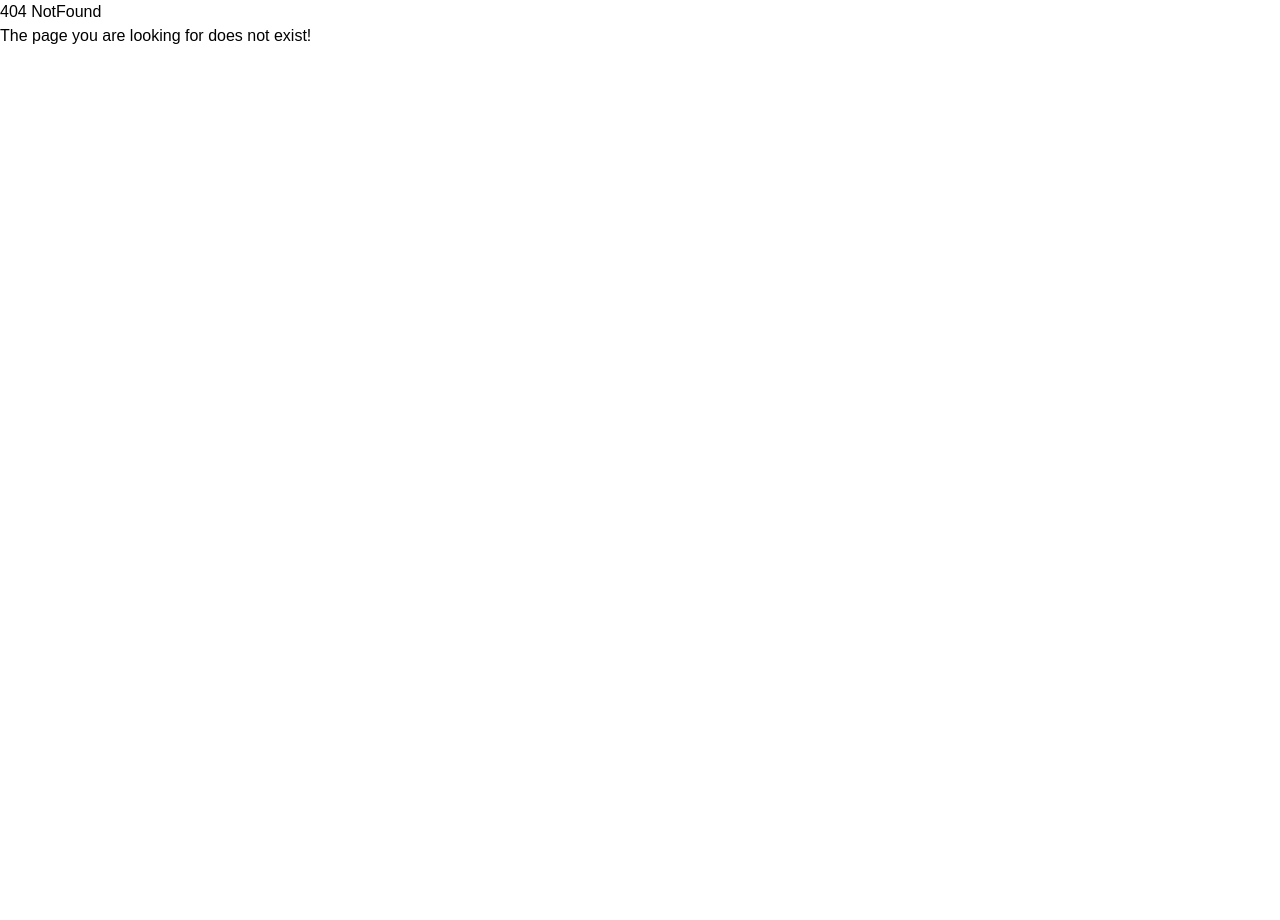
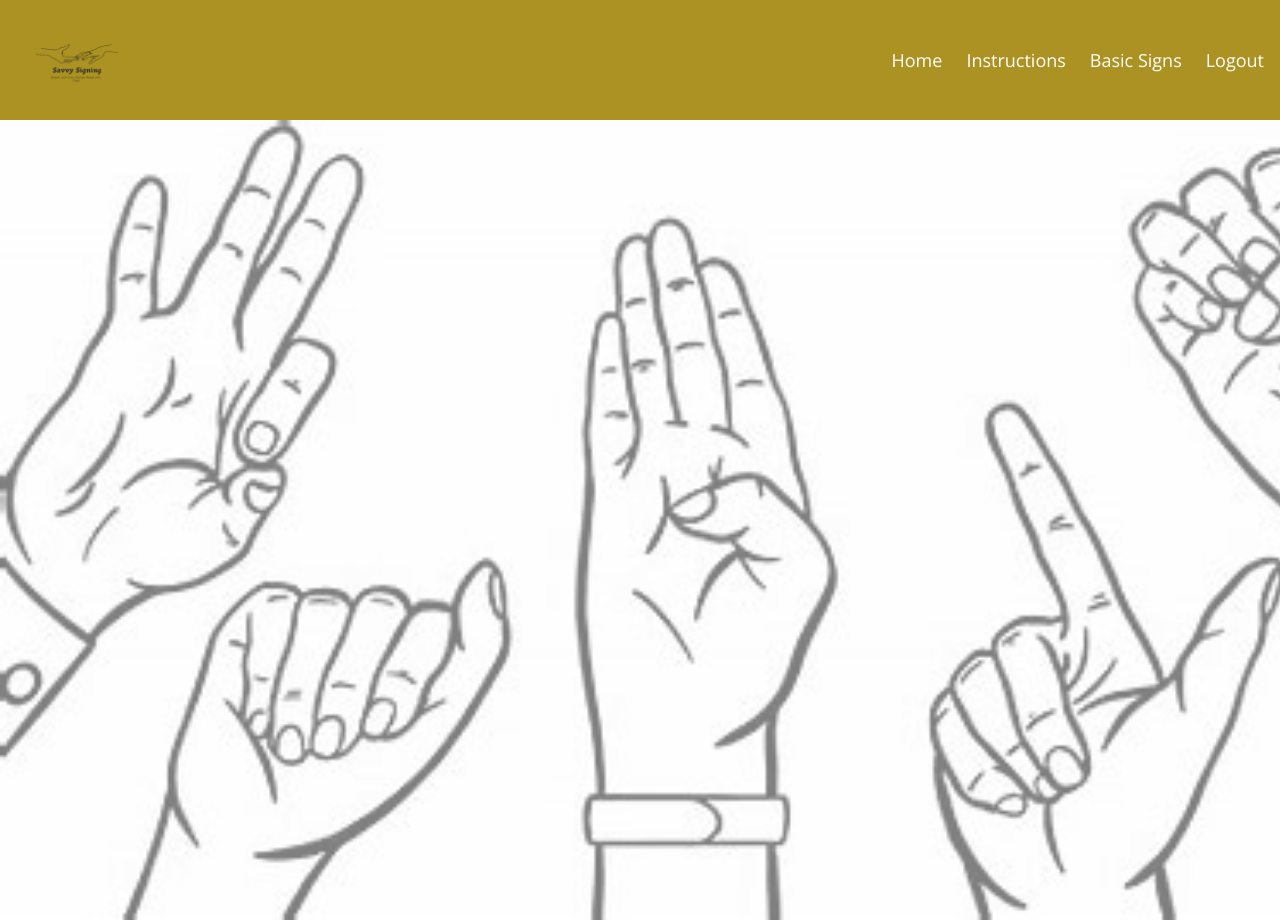
Before and after one commit to TraciebelWairimu/SavvySigning, a React (Vite) app in the folder frontend/: page /translate in a window 1280 px wide. Before the commit this address had no page. Before the commit the page ends 800 px from the top, so only its background shows below. Built offline with nearby package versions, Linux system fonts and the light colour scheme; a web font is replaced by a local one.

Commit message:
Complete home page and create pages for signs and translations

```diff
--- a/frontend/src/components/App.jsx
+++ b/frontend/src/components/App.jsx
@@ -7,6 +7,7 @@ import Home from "../pages/Home.jsx"
 import NotFound from "../pages/NotFound.jsx"
 import ProtectedRoute from "./ProtectedRoute.jsx"
 import Landing from "../pages/Landing.jsx";
+import Translate from "../pages/Translate.jsx";
 
 function Logout() {
   localStorage.clear()
@@ -35,6 +36,7 @@ function App() {
           <Route path="/register" element={<RegisterAndLogout />} />
           <Route path="*" element={<NotFound />} />
           <Route path="/landing" element={<Landing />} />
+          <Route path="/translate" element={<Translate />} />
         </Routes>
       </div>
   )
--- a/frontend/src/components/Form.jsx
+++ b/frontend/src/components/Form.jsx
@@ -46,7 +46,7 @@ function Form({ route, method }) {
                 showToast("Login successful.", "success");
                 navigate("/");
             } else {
-                showToast("Registration successful. Please log in.", "success");
+                showToast("Registration successful. Redirecting to login...", "success");
                 navigate("/login");
             }
         } catch (error) {
--- a/frontend/src/components/Header.jsx
+++ b/frontend/src/components/Header.jsx
@@ -1,4 +1,6 @@
 // eslint-disable-next-line no-unused-vars
+// noinspection BadExpressionStatementJS
+
 import React, {useState} from 'react';
 import { Link, NavLink, useLocation } from 'react-router-dom';
 import Logo from "../assets/logo.png";
@@ -12,7 +14,7 @@ const Header = () => {
     const location = useLocation();
 
     // Determine if the current path is /login or /register
-    const isAuthPage = location.pathname === '/login' || location.pathname === '/register';
+    const isAuthorized = location.pathname === '/login' || location.pathname === '/register' || location.pathname === '/landing';
 
     return (
         <header className="bg-[#AB9222]">
@@ -28,54 +30,49 @@ const Header = () => {
                     />
                 </Link>
 
-
-                {/*<div className="hidden lg:flex space-x-6 ml-auto">*/}
-                {/*    <NavLink*/}
-                {/*        to="/"*/}
-                {/*        className={({ isActive }) =>*/}
-                {/*            `font-open-sans text-lg ${isActive ? 'text-[#666]' : 'text-white'}`*/}
-                {/*        }*/}
-                {/*    >*/}
-                {/*        Home*/}
-                {/*    </NavLink>*/}
-                {/*    <NavLink*/}
-                {/*        to="/about"*/}
-                {/*        className={({ isActive }) =>*/}
-                {/*            `font-open-sans text-lg ${isActive ? 'text-[#666]' : 'text-white'}`*/}
-                {/*        }*/}
-                {/*    >*/}
-                {/*        About*/}
-                {/*    </NavLink>*/}
-                {/*    <NavLink*/}
-                {/*        to="/services"*/}
-                {/*        className={({ isActive }) =>*/}
-                {/*            `font-open-sans text-lg ${isActive ? 'text-[#666]' : 'text-white'}`*/}
-                {/*        }*/}
-                {/*    >*/}
-                {/*        Services*/}
-                {/*    </NavLink>*/}
-                {/*    <NavLink*/}
-                {/*        to="/projects"*/}
-                {/*        className={({ isActive }) =>*/}
-                {/*            `font-open-sans text-lg ${isActive ? 'text-[#666]' : 'text-white'}`*/}
-                {/*        }*/}
-                {/*    >*/}
-                {/*        Projects*/}
-                {/*    </NavLink>*/}
-                {/*    <NavLink*/}
-                {/*        to="/contact"*/}
-                {/*        className={({ isActive }) =>*/}
-                {/*            `font-open-sans text-lg ${isActive ? 'text-[#666]' : 'text-white'}`*/}
-                {/*        }*/}
-                {/*    >*/}
-                {/*        Contact*/}
-                {/*    </NavLink>*/}
-                {/*</div>*/}
-
+                {!isAuthorized ? (
+                    <>
+                        <div className="hidden lg:flex space-x-6 ml-auto">
+                            <NavLink
+                                to="/"
+                                className={({isActive}) =>
+                                    `font-open-sans text-lg ${isActive ? 'text-[#666]' : 'text-white'}`
+                                }
+                            >
+                                Home
+                            </NavLink>
+                            <NavLink
+                                to="/instructions"
+                                className={({isActive}) =>
+                                    `font-open-sans text-lg ${isActive ? 'text-[#666]' : 'text-white'}`
+                                }
+                            >
+                                Instructions
+                            </NavLink>
+                            <NavLink
+                                to="/signs"
+                                className={({isActive}) =>
+                                    `font-open-sans text-lg ${isActive ? 'text-[#666]' : 'text-white'}`
+                                }
+                            >
+                                Basic Signs
+                            </NavLink>
+                            <NavLink
+                                to="/login"
+                                className={({isActive}) =>
+                                    `font-open-sans text-lg ${isActive ? 'text-[#666]' : 'text-white'}`
+                                }
+                            >
+                                Logout
+                            </NavLink>
+                        </div>
+                    </>
+                    ) : (
+                    <>
                         <div className="hidden lg:flex space-x-6 ml-auto">
                             <NavLink
                                 to="/login"
-                        className={({ isActive }) =>
+                                className={({isActive}) =>
                                     `font-open-sans text-lg ${isActive ? 'text-[#666]' : 'text-white'}`
                                 }
                             >
@@ -83,14 +80,15 @@ const Header = () => {
                             </NavLink>
                             <NavLink
                                 to="/register"
-                        className={({ isActive }) =>
+                                className={({isActive}) =>
                                     `font-open-sans text-lg ${isActive ? 'text-[#666]' : 'text-white'}`
                                 }
                             >
                                 Register
                             </NavLink>
                         </div>
-
+                    </>
+                )}
 
                 <button
                     onClick={toggleMobileMenu}
@@ -103,7 +101,7 @@ const Header = () => {
                         viewBox="0 0 24 24"
                         stroke="currentColor"
                     >
-                        <path strokeLinecap="round" strokeLinejoin="round" strokeWidth={2} d="M4 6h16M4 12h16m-7 6h7" />
+                        <path strokeLinecap="round" strokeLinejoin="round" strokeWidth={2} d="M4 6h16M4 12h16m-7 6h7"/>
                     </svg>
                 </button>
             </div>
@@ -134,7 +132,7 @@ const Header = () => {
                     </svg>
                 </button>
                 <ul className="flex flex-col items-center space-y-4 mt-20">
-                    {!isAuthPage ? (
+                    {!isAuthorized ? (
                         <>
                             <li>
                                 <NavLink
--- a/frontend/src/pages/Home.jsx
+++ b/frontend/src/pages/Home.jsx
@@ -1,85 +1,57 @@
-import { useState, useEffect } from "react";
-import api from "../api";
-import Note from "../components/Note"
-import "../styles/Home.css"
+// eslint-disable-next-line no-unused-vars
+import React from "react";
+import Header from "../components/Header.jsx";
+import Footer from "../components/Footer.jsx";
+import {Link} from "react-router-dom";
 
 function Home() {
-    const [notes, setNotes] = useState([]);
-    const [content, setContent] = useState("");
-    const [title, setTitle] = useState("");
+    return (
+        <>
+            <div className="min-h-screen bg-white relative">
+                <Header/>
+                <div className="relative min-h-[100vh] flex flex-col">
+                    <div className="absolute inset-0 bg-landingBg bg-no-repeat bg-cover opacity-50 z-0"></div>
+                    <div className="relative z-10 flex-grow px-4 py-16">
+                        <h1 className="text-4xl font-zcool font-semibold uppercase text-center mb-12">
+                            How It Works
+                        </h1>
+                        <div
+                            className="max-w-4xl mx-auto bg-gray-500 bg-opacity-90 text-white p-8 rounded-lg shadow-lg">
+                            <p className="hidden md:block text-lg leading-relaxed">
+                                To Use The Savvy Signing Application, Start By Logging In Or Registering Through The
+                                Buttons In The Top-Right Corner Of The Homepage. Once Logged In, Ensure Your Camera Is
+                                Enabled, As The Application Requires Real-Time Gesture Recognition. Navigate To The Main
+                                Interface And Position Your Hand Gestures Within The Camera's Frame, Ensuring Good
+                                Lighting For Accurate Detection. The Application Will Recognize Your Sign Language
+                                Gestures And Instantly Translate Them Into Text Displayed On The Screen. You Can Also
+                                Explore Features Like Learning Common Signs, Reviewing Saved Translations, Or Accessing
+                                Tutorials To Improve Your Signing Skills. With Its Intuitive Design, Savvy Signing Makes
+                                Communication Seamless And Accessible For All Users!
+                            </p>
 
-    useEffect(() => {
-        getNotes();
-    }, []);
+                            <p className="md:hidden text-lg leading-relaxed">
+                                Savvy Signing: Speak with your hands, read with ease! Log in, enable your camera and
+                                see real-time gesture-to-text translation. Explore common signs, saved translations and
+                                tutorials. Communication made simple and accessible!
+                            </p>
 
-    const getNotes = () => {
-        api
-            .get("/api/notes/")
-            .then((res) => res.data)
-            .then((data) => {
-                setNotes(data);
-                console.log(data);
-            })
-            .catch((err) => alert(err));
-    };
-
-    const deleteNote = (id) => {
-        api
-            .delete(`/api/notes/delete/${id}/`)
-            .then((res) => {
-                if (res.status === 204) alert("Note deleted!");
-                else alert("Failed to delete note.");
-                getNotes();
-            })
-            .catch((error) => alert(error));
-    };
-
-    const createNote = (e) => {
-        e.preventDefault();
-        api
-            .post("/api/notes/", { content, title })
-            .then((res) => {
-                if (res.status === 201) alert("Note created!");
-                else alert("Failed to make note.");
-                getNotes();
-            })
-            .catch((err) => alert(err));
-    };
-
-    return (
-        <div>
-            <div>
-                <h2>Notes</h2>
-                {notes.map((note) => (
-                    <Note note={note} onDelete={deleteNote} key={note.id} />
-                ))}
+                            <div className="text-center mt-8">
+                                <Link
+                                    to="/translate"
+                                    className="inline-block bg-black text-white px-6 py-3 w-full md:w-1/3 text-lg font-semibold uppercase text-center"
+                                >
+                                    Start Translation
+                                </Link>
+                            </div>
+                        </div>
+                    </div>
+                    <div className="relative z-10">
+                        <Footer/>
+                    </div>
+                </div>
             </div>
-            <h2>Create a Note</h2>
-            <form onSubmit={createNote}>
-                <label htmlFor="title">Title:</label>
-                <br />
-                <input
-                    type="text"
-                    id="title"
-                    name="title"
-                    required
-                    onChange={(e) => setTitle(e.target.value)}
-                    value={title}
-                />
-                <label htmlFor="content">Content:</label>
-                <br />
-                <textarea
-                    id="content"
-                    name="content"
-                    required
-                    value={content}
-                    onChange={(e) => setContent(e.target.value)}
-                ></textarea>
-                <br />
-                <input type="submit" value="Submit"></input>
-            </form>
-        </div>
-    );
+        </>
+    )
 }
 
 export default Home;
--- a/frontend/src/pages/Landing.jsx
+++ b/frontend/src/pages/Landing.jsx
@@ -34,7 +34,6 @@ const Landing = () => {
                                 tutorials. Communication made simple and accessible!
                             </p>
                         </div>
-
                     </div>
                     <div className="relative z-10">
                         <Footer/>
--- /dev/null
+++ b/frontend/src/pages/Translate.jsx
@@ -0,0 +1,18 @@
+// eslint-disable-next-line no-unused-vars
+import React from 'react';
+import Header from "../components/Header.jsx";
+
+const Translate = () => {
+    return (
+        <>
+            <div className="min-h-screen bg-white relative">
+                <Header />
+                <div className="relative min-h-[100vh] flex flex-col">
+                    <div className="absolute inset-0 bg-landingBg bg-no-repeat bg-cover opacity-50 z-0"></div>
+                </div>
+            </div>
+        </>
+    )
+}
+
+export default Translate;
```
Also changed, not shown: frontend/src/pages/Signs.jsx (added, +10 -0 lines). Lines whose indentation alone changed are shown as unchanged.
